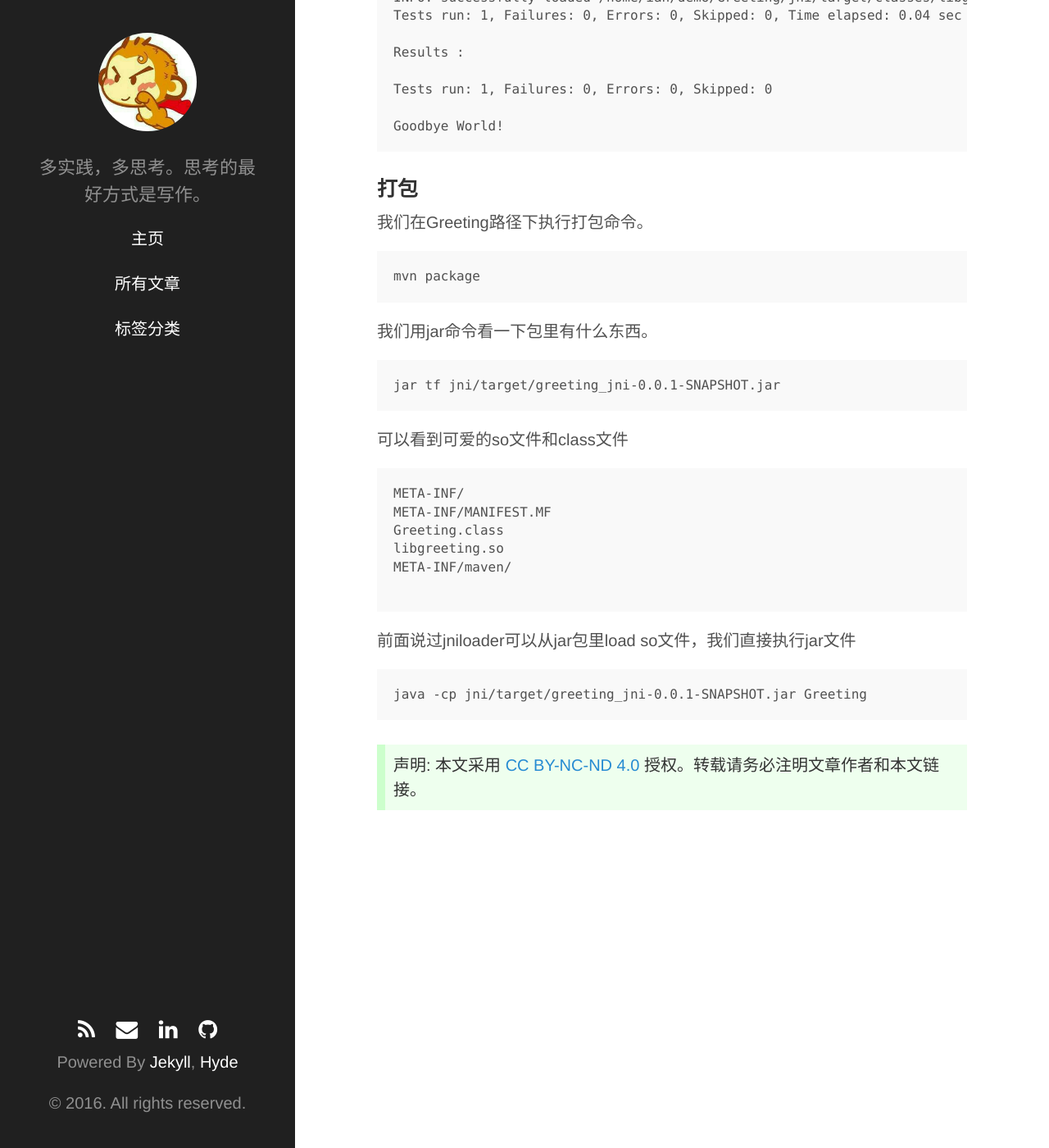
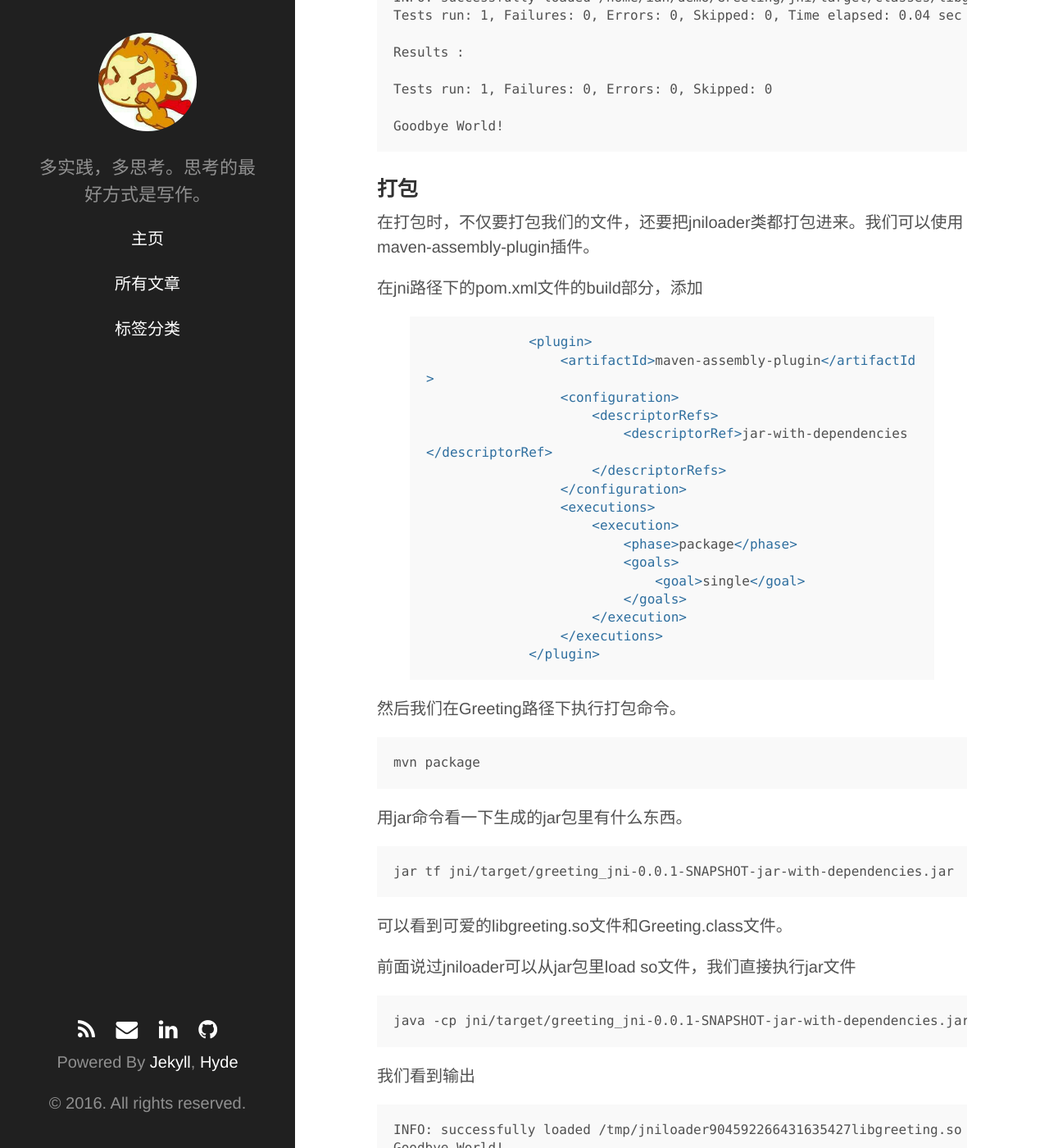
Before and after one commit to yiheng/yiheng.github.io, a Jekyll site: the page built from _posts/2016-06-01-build-jni-project-with-maven.md, in a window 1280 px wide and 1400 px high, scrolled down 9436 px. Shown: the whole window at 82% size. Built offline with Jekyll 4.4.1, drawn with Linux system fonts in a browser that asks for light colours; some web fonts are replaced; Markdown is read by kramdown in place of the engine named in the settings; comment, search, counter and statistics services are not loaded; some of the changed text lies outside the part shown.

Commit message:
update post

```diff
--- a/_posts/2016-06-01-build-jni-project-with-maven.md
+++ b/_posts/2016-06-01-build-jni-project-with-maven.md
@@ -351,27 +351,49 @@ etc/ld.conf.so.d中定义的路径。
 </pre>
 
 ###打包
-我们在Greeting路径下执行打包命令。
+在打包时，不仅要打包我们的文件，还要把jniloader类都打包进来。我们可以使用maven-assembly-plugin插件。
+
+在jni路径下的pom.xml文件的build部分，添加
+{% highlight xml %}
+             <plugin>
+                 <artifactId>maven-assembly-plugin</artifactId>
+                 <configuration>
+                     <descriptorRefs>
+                         <descriptorRef>jar-with-dependencies</descriptorRef>
+                     </descriptorRefs>
+                 </configuration>
+                 <executions>
+                     <execution>
+                         <phase>package</phase>
+                         <goals>
+                             <goal>single</goal>
+                         </goals>
+                     </execution>
+                 </executions>
+             </plugin>
+{% endhighlight %}
+
+然后我们在Greeting路径下执行打包命令。
 <pre style="overflow:auto;word-wrap:inherit;white-space:pre;">
 <code>mvn package</code>
 </pre>
 
-我们用jar命令看一下包里有什么东西。
+用jar命令看一下生成的jar包里有什么东西。
 <pre style="overflow:auto;word-wrap:inherit;white-space:pre;">
-<code>jar tf jni/target/greeting_jni-0.0.1-SNAPSHOT.jar</code>
+<code>jar tf jni/target/greeting_jni-0.0.1-SNAPSHOT-jar-with-dependencies.jar</code>
 </pre>
 
-可以看到可爱的so文件和class文件
-<pre style="overflow:auto;word-wrap:inherit;white-space:pre;">
-<code>META-INF/</code>
-<code>META-INF/MANIFEST.MF</code>
-<code>Greeting.class</code>
-<code>libgreeting.so</code>
-<code>META-INF/maven/</code>
-<code></code>
-</pre>
+可以看到可爱的libgreeting.so文件和Greeting.class文件。
 
 前面说过jniloader可以从jar包里load so文件，我们直接执行jar文件
 <pre style="overflow:auto;word-wrap:inherit;white-space:pre;">
-<code>java -cp jni/target/greeting_jni-0.0.1-SNAPSHOT.jar Greeting</code>
+<code>java -cp jni/target/greeting_jni-0.0.1-SNAPSHOT-jar-with-dependencies.jar Greeting</code>
 </pre>
+
+我们看到输出
+<pre style="overflow:auto;word-wrap:inherit;white-space:pre;">
+<code>INFO: successfully loaded /tmp/jniloader904592266431635427libgreeting.so</code>
+<code>Goodbye World!</code>
+</pre>
+
+上面的代码可以从<a href="/public/resource/greeting.tar.gz">这里</a>下载。Have fun！
```
Also changed, not shown: 1 other file.
